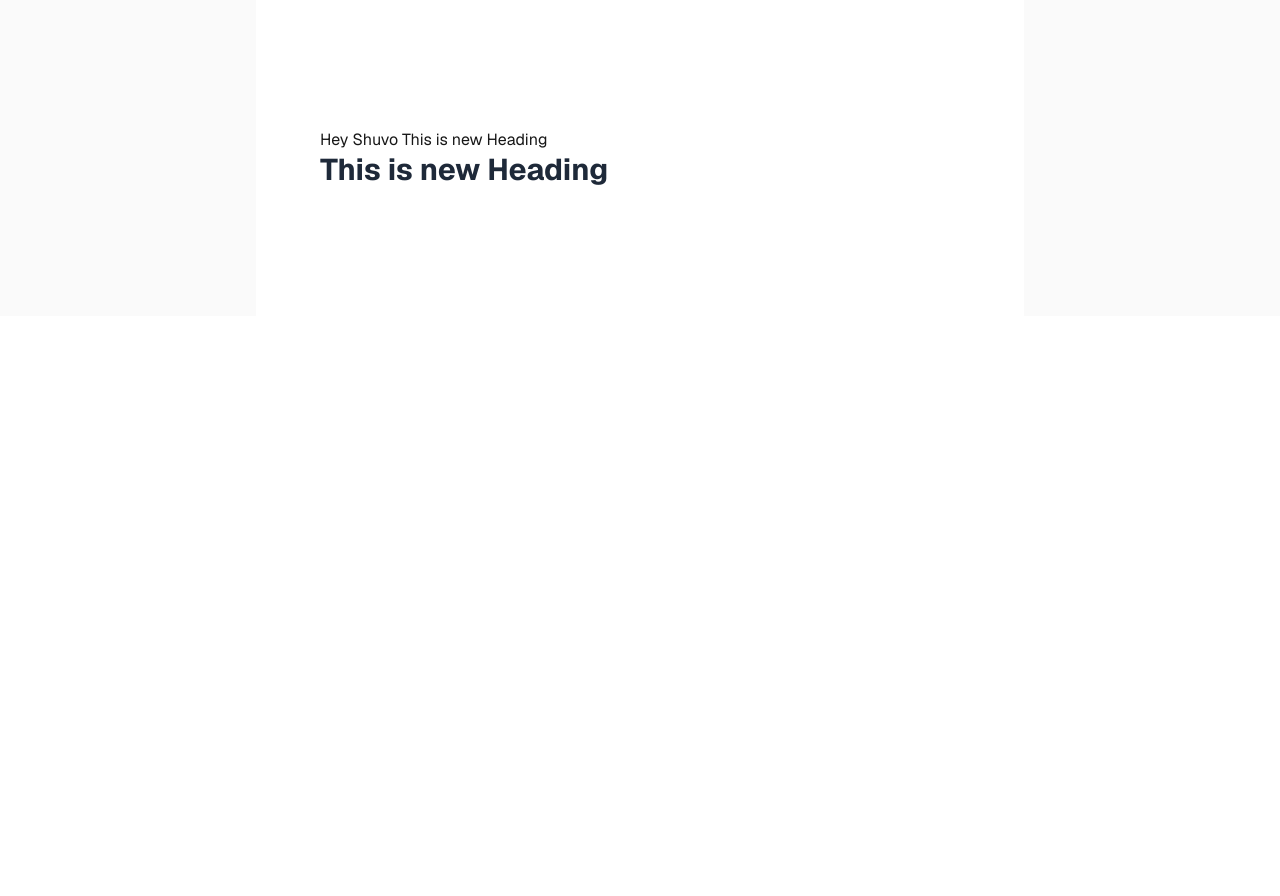
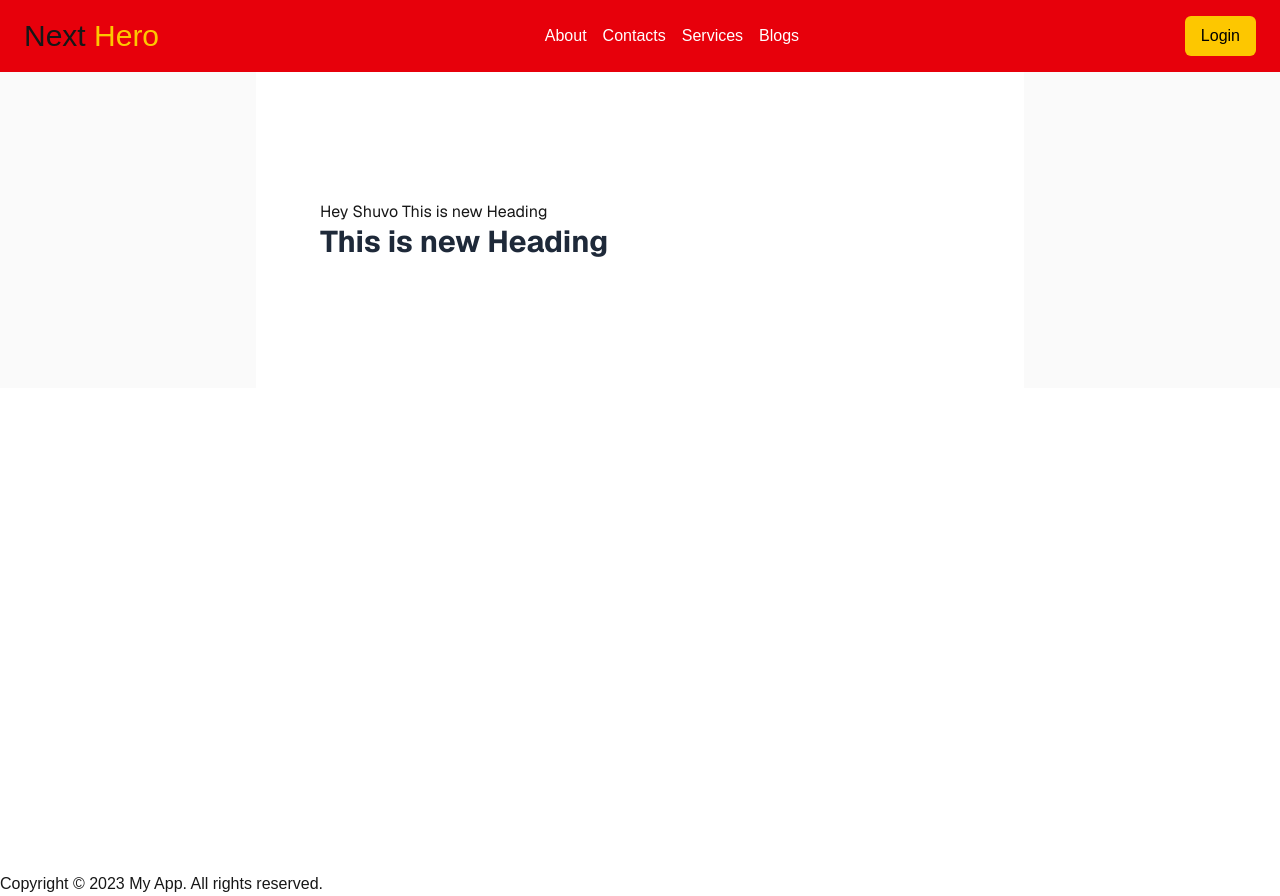
Before and after one commit to Shuvo-Chakraborty/Learning-NextJs, a Next.js app: page / in a window 1280 px wide. Before the commit the page ends 800 px from the top, so only its background shows below. Built offline with nearby package versions, Linux system fonts and the light colour scheme.

Commit message:
Group routing, Common Layout and Conditional Layout

```diff
--- a/src/Components/Navbar.jsx
+++ b/src/Components/Navbar.jsx
@@ -16,6 +16,13 @@ const Navbar = () => {
         { title: "Blogs", path: "/blogs" },
     ];
 
+    if (pathName.includes("/dashboard"))
+        return(
+            <div className="bg-gray-100 p-6">Dashboard Layout</div>
+        )
+
+
+
     return (
         <div>
             <nav className="bg-red-600 px-6 py-4 flex justify-between items-center">
--- a/src/app/(dashboards)/dashboard/layout.jsx
+++ /dev/null
@@ -1,10 +0,0 @@
-
-const Layout = () => {
-    return (
-        <div>
-
-        </div>
-    );
-}
-
-export default Layout;
--- a/src/app/layout.js
+++ b/src/app/layout.js
@@ -1,3 +1,4 @@
+import Navbar from "@/Components/Navbar";
 import { Geist, Geist_Mono } from "next/font/google";
 import "./globals.css";
 
@@ -23,13 +24,14 @@ export default function RootLayout({ children }) {
       className={`${geistSans.variable} ${geistMono.variable} h-full antialiased`}
     >
       <body className="min-h-full flex flex-col">
-        {/* <Navbar /> */}
+
+        <Navbar />
 
       <div className="h-screen">
         {children}
       </div>
 
-      {/* <footer>Copyright © 2023 My App. All rights reserved.</footer> */}
+      <footer>Copyright © 2023 My App. All rights reserved.</footer>
       </body>
     </html>
   );
```
